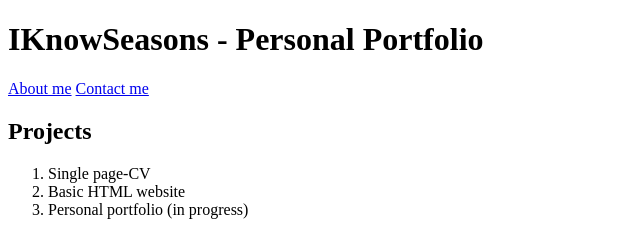
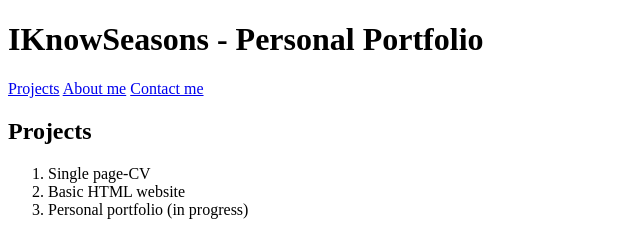
Before and after one commit to IKnowSeasons/personal-portfolio, a plain HTML site: page index.html in a window 1280 px wide. Shown: the top 236 px of the page, 0-640 px from the left. Drawn offline with Linux system fonts and the light colour scheme.

Commit message:
Update index.html

```diff
--- a/index.html
+++ b/index.html
@@ -9,6 +9,7 @@
      <header>
        <h1>IKnowSeasons - Personal Portfolio</h1>
        <nav>
+      <a href="#projects">Projects</a>
       <a href="#aboutme">About me</a>
       <a href="#contactme">Contact me</a>
     </nav>
```
